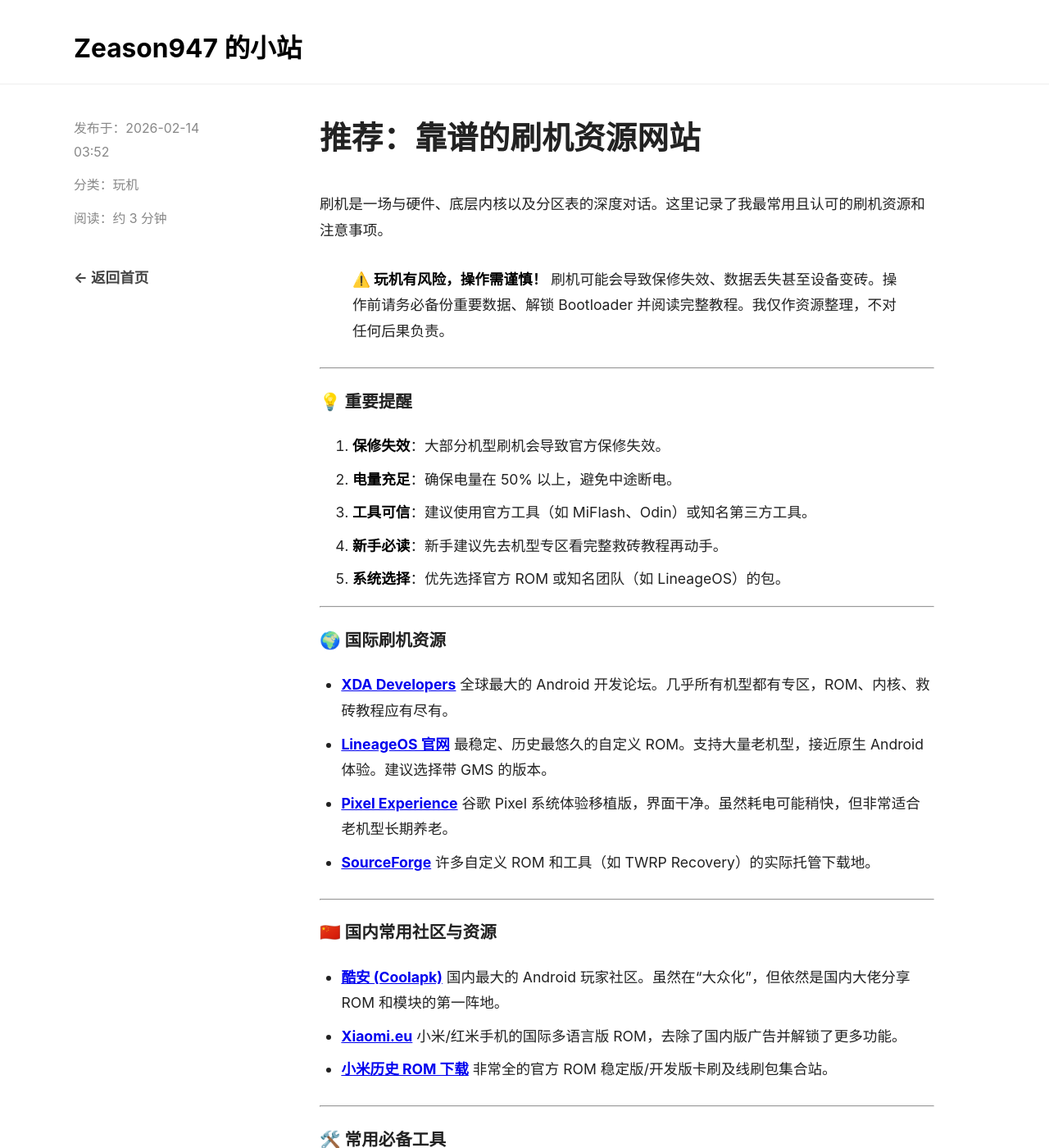
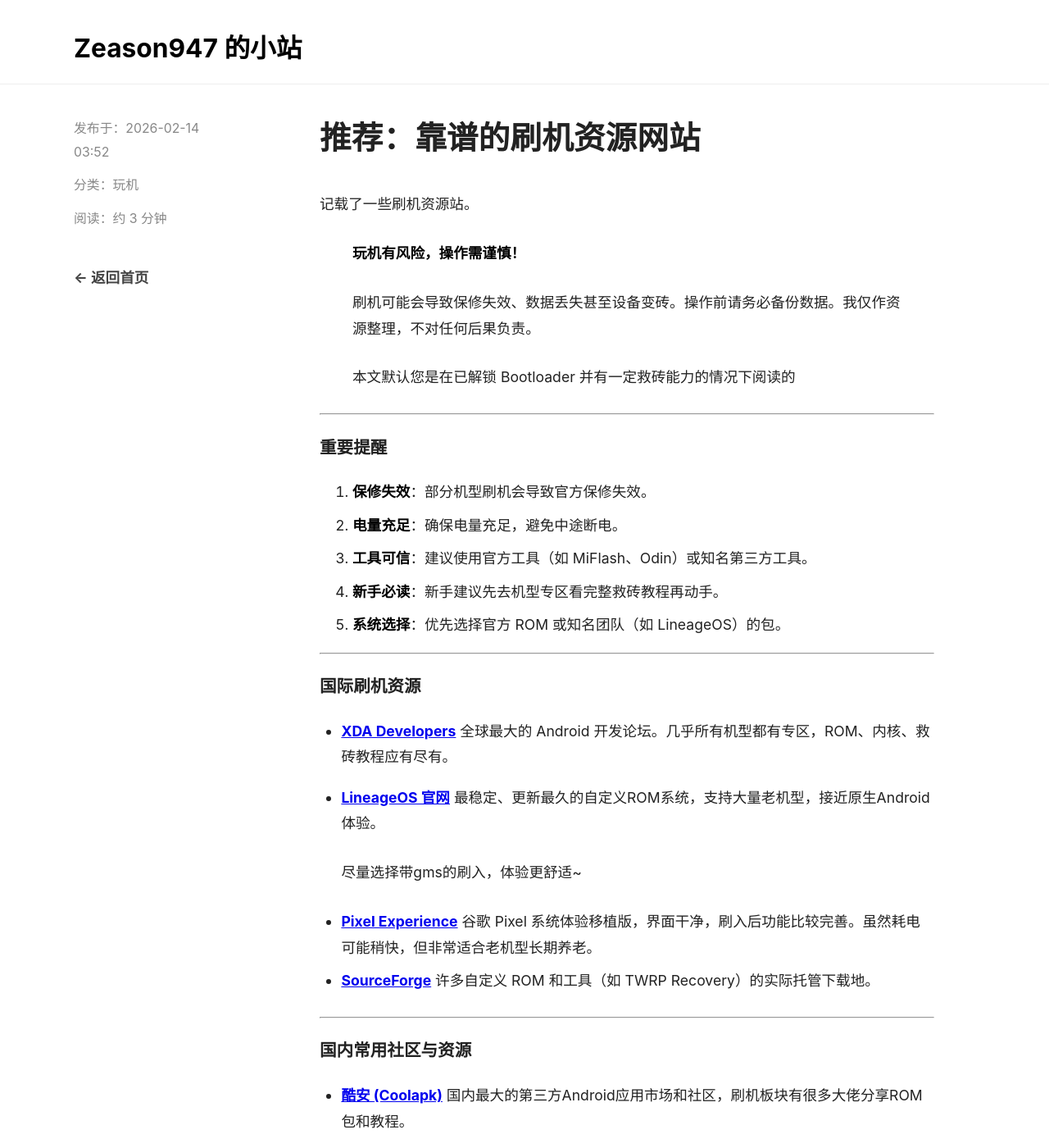
Before and after one commit to Zeason947/Zeason947.github.io, a Jekyll site: the page built from _posts/2026-02-14-brushing-notes.md, in a window 1280 px wide and 1400 px high. Shown: the whole window at 82% size. Built offline with Jekyll 4.4.1, drawn with Linux system fonts in a browser that asks for light colours; some of the changed text lies outside the part shown.

Commit message:
Revise flashing notes and resources for clarity
Updated the content for clarity and accuracy regarding flashing resources and warnings.

```diff
--- a/_posts/2026-02-14-brushing-notes.md
+++ b/_posts/2026-02-14-brushing-notes.md
@@ -5,40 +5,47 @@
 date: 2026-02-14 03:52 +0800
 ---
 
-刷机是一场与硬件、底层内核以及分区表的深度对话。这里记录了我最常用且认可的刷机资源和注意事项。
+记载了一些刷机资源站。
 
-> **⚠️ 玩机有风险，操作需谨慎！**
-> 刷机可能会导致保修失效、数据丢失甚至设备变砖。操作前请务必备份重要数据、解锁 Bootloader 并阅读完整教程。我仅作资源整理，不对任何后果负责。
+> **玩机有风险，操作需谨慎！**
+>
+> 刷机可能会导致保修失效、数据丢失甚至设备变砖。操作前请务必备份数据。我仅作资源整理，不对任何后果负责。
+>
+> 本文默认您是在已解锁 Bootloader 并有一定救砖能力的情况下阅读的
 
 ---
 
-### 💡 重要提醒
+### 重要提醒
 
-1. **保修失效**：大部分机型刷机会导致官方保修失效。
-2. **电量充足**：确保电量在 50% 以上，避免中途断电。
+1. **保修失效**：部分机型刷机会导致官方保修失效。
+2. **电量充足**：确保电量充足，避免中途断电。
 3. **工具可信**：建议使用官方工具（如 MiFlash、Odin）或知名第三方工具。
 4. **新手必读**：新手建议先去机型专区看完整救砖教程再动手。
 5. **系统选择**：优先选择官方 ROM 或知名团队（如 LineageOS）的包。
 
 ---
 
-### 🌍 国际刷机资源
+### 国际刷机资源
 
 * **[XDA Developers](https://xdaforums.com/)**
     全球最大的 Android 开发论坛。几乎所有机型都有专区，ROM、内核、救砖教程应有尽有。
 * **[LineageOS 官网](https://lineageos.org/)**
-    最稳定、历史最悠久的自定义 ROM。支持大量老机型，接近原生 Android 体验。建议选择带 GMS 的版本。
+    最稳定、更新最久的自定义ROM系统，支持大量老机型，接近原生Android体验。
+
+    尽量选择带gms的刷入，体验更舒适~
 * **[Pixel Experience](https://get.pixelexperience.org/)**
-    谷歌 Pixel 系统体验移植版，界面干净。虽然耗电可能稍快，但非常适合老机型长期养老。
+    谷歌 Pixel 系统体验移植版，界面干净，刷入后功能比较完善。虽然耗电可能稍快，但非常适合老机型长期养老。
 * **[SourceForge](https://sourceforge.net/)**
     许多自定义 ROM 和工具（如 TWRP Recovery）的实际托管下载地。
 
 ---
 
-### 🇨🇳 国内常用社区与资源
+### 国内常用社区与资源
 
 * **[酷安 (Coolapk)](https://www.coolapk.com/)**
-    国内最大的 Android 玩家社区。虽然在“大众化”，但依然是国内大佬分享 ROM 和模块的第一阵地。
+    国内最大的第三方Android应用市场和社区，刷机板块有很多大佬分享ROM包和教程。
+
+    值得注意的是，酷安正在大众化，刷机板块人数极少，但仍然有大佬愿意制作、开放下载刷机包。
 * **[Xiaomi.eu](https://xiaomi.eu/community/)**
     小米/红米手机的国际多语言版 ROM，去除了国内版广告并解锁了更多功能。
 * **[小米历史 ROM 下载](https://xiaomirom.com/)**
@@ -46,7 +53,7 @@
 
 ---
 
-### 🛠️ 常用必备工具
+### 常用工具
 
 * **[TWRP 官方](https://twrp.me/)**：目前最流行的第三方 Recovery 工具。
 * **[Android Platform Tools](https://developer.android.com/tools/releases/platform-tools)**：谷歌官方提供的 ADB 和 Fastboot 工具包。
```
